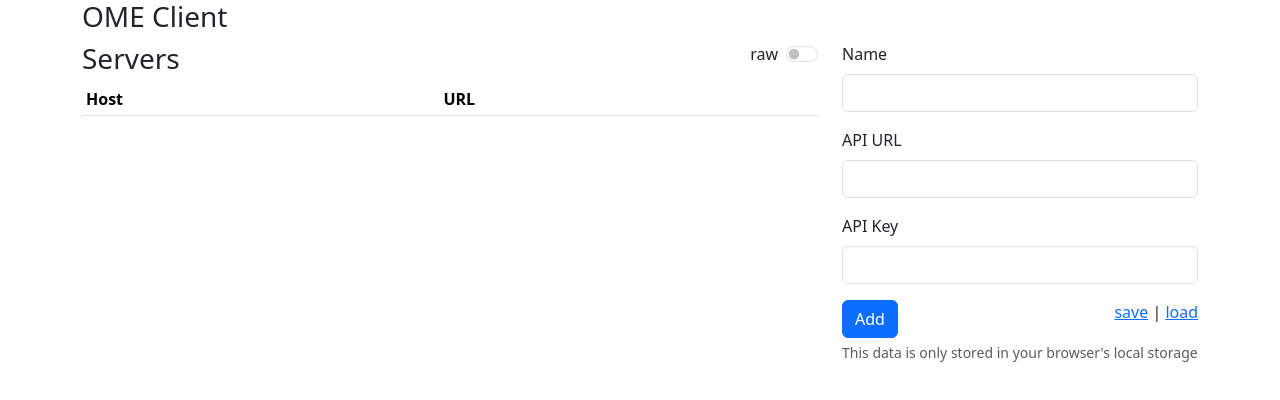
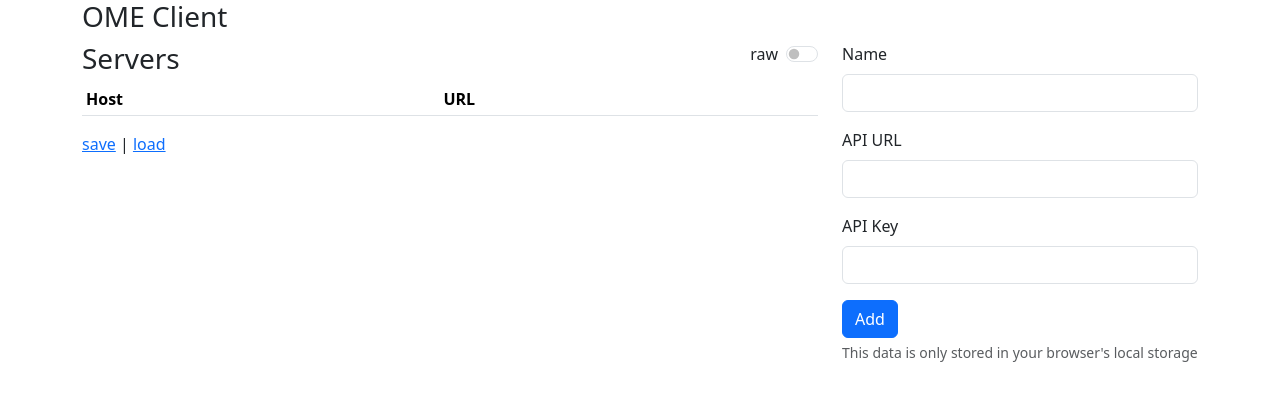
Before and after one commit to vampirefrog/OvenMediaEngine-html-ui, a Vue app: page / in a window 1280 px wide. Shown: the top 400 px of the page. Built offline with nearby package versions, Linux system fonts and the light colour scheme.

Commit message:
move save|load links under server table

```diff
--- a/src/components/Home.vue
+++ b/src/components/Home.vue
@@ -25,6 +25,9 @@
 					</tr>
 				</tbody>
 			</table>
+			<a :href="`data:text/plain;charset=utf-8,${encodeURIComponent(JSON.stringify(hosts||null))}`" download="hosts.json">save</a> |
+			<input type="file" ref="fileElem" accept="application/json" style="display:none" @change="loadFile($event)" />
+			<a href="#" @click.prevent="$refs.fileElem.click()">load</a>
 		</div>
 		<div class="col-4">
 			<div class="form form-inline">
@@ -39,11 +42,6 @@
 				<div class="form-group mb-3">
 					<label for="apiKey" class="form-label">API Key</label>
 					<input type="text" class="form-control" v-model="curHost.token" id="apiKey">
-				</div>
-				<div class="float-end">
-					<a :href="`data:text/plain;charset=utf-8,${encodeURIComponent(JSON.stringify(hosts||null))}`" download="hosts.json">save</a> |
-					<input type="file" ref="fileElem" accept="application/json" style="display:none" @change="loadFile($event)" />
-					<a href="#" @click.prevent="$refs.fileElem.click()">load</a>
 				</div>
 				<button type="button" class="btn btn-primary btn-justified" @click.prevent.stop="addHost()">Add</button>
 				<p class="form-text">This data is only stored in your browser's local storage</p>
```
